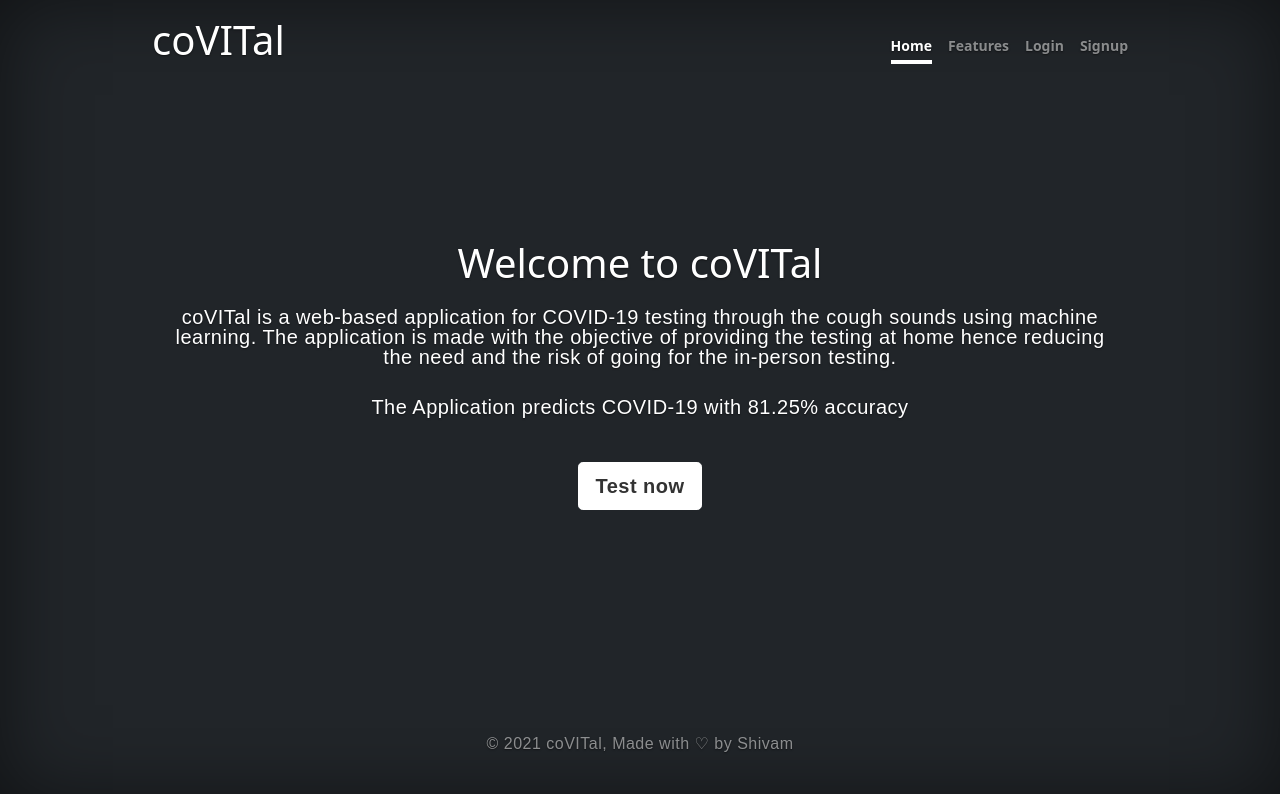
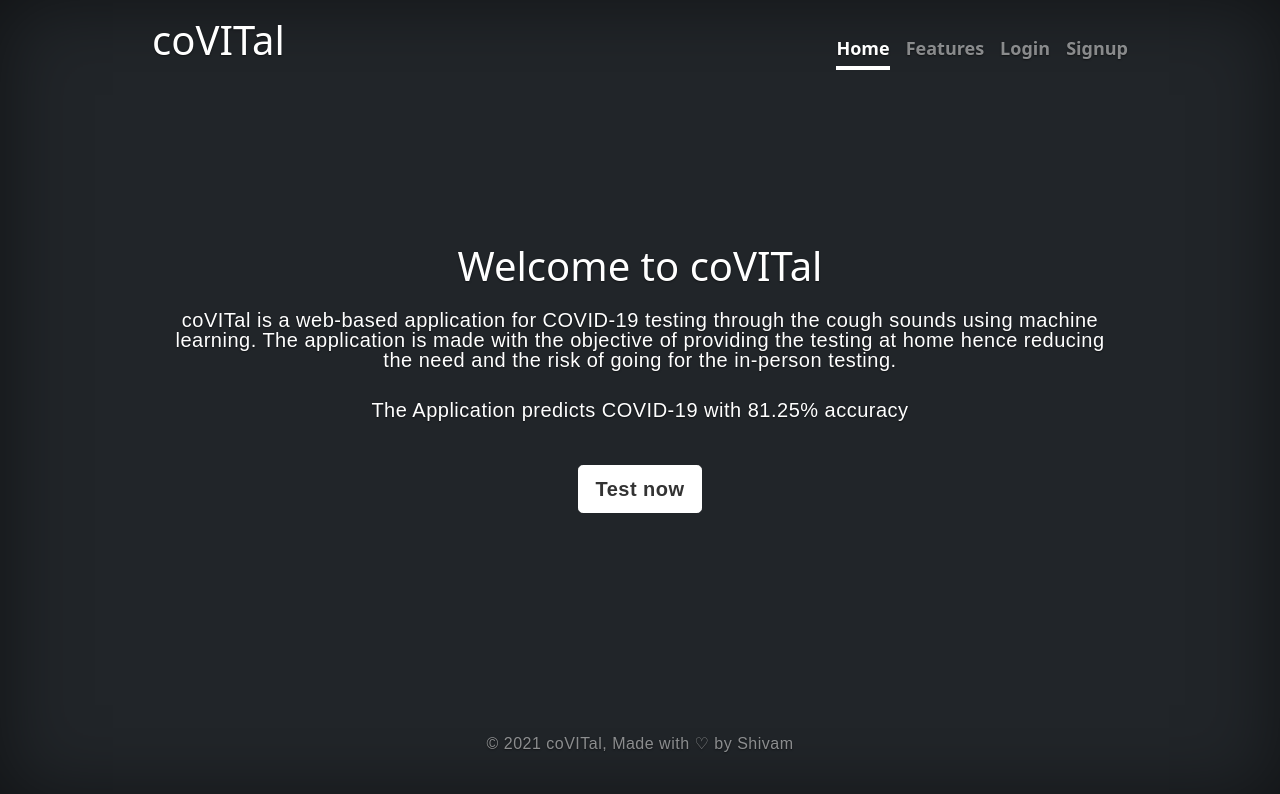
Before and after one commit to chaharshivam/coVITal, a React (Create React App) app: page / in a window 1280 px wide. Shown: the top 794 px of the page. Built offline with nearby package versions, Linux system fonts and the light colour scheme.

Commit message:
some styles changed in homepageStyles.css

```diff
--- a/src/components/css/homepageStyle.css
+++ b/src/components/css/homepageStyle.css
@@ -30,6 +30,7 @@
  */
 
 .nav-masthead .nav-link {
+    font-size: large;
     padding: .25rem 0;
     font-weight: 700;
     color: rgba(255, 255, 255, .5);
```
